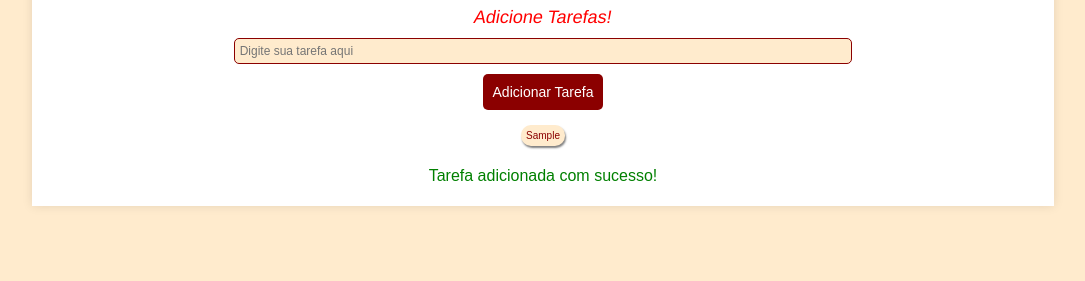
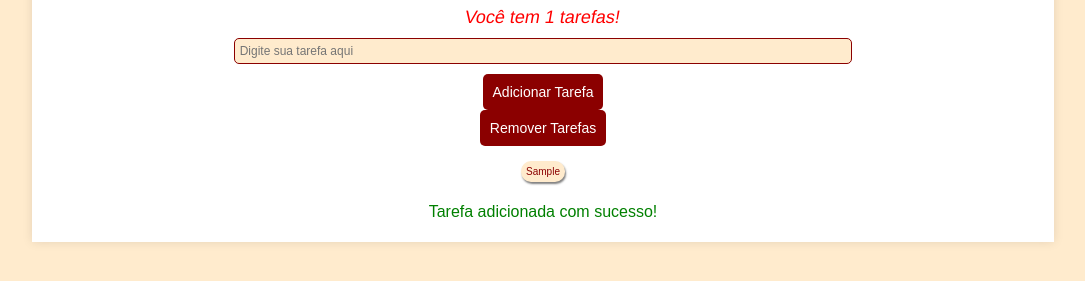
Before and after one commit to IagoHTB/Atividades_DEWFE, a plain HTML site: page Atividade 29.05/index.html in a window 1280 px wide. Both pictures are taken after typing "Sample" into the empty fields and a click on the button "Adicionar Tarefa". Shown: the part 63-344 px from the top of the page, without its empty margins (97-1182 px from the left). Drawn offline with Linux system fonts and the light colour scheme.

Commit message:
Atualizado

```diff
--- a/Atividade 29.05/index.html
+++ b/Atividade 29.05/index.html
@@ -15,6 +15,7 @@
         <div class="saudacao" id="mensagem_saudacao">Adicione Tarefas!</div>
         <input type="text" id="tarefa_input" placeholder="Digite sua tarefa aqui">
         <button id="adicionar_tarefa" onclick="adicionarTarefa()">Adicionar Tarefa</button>
+        <button id="remover_tarefas" onclick="removerTarefas()">Remover Tarefas</button>
 
         <ul id="lista_tarefas"></ul>
         <p id="mensagem"></p>
--- a/Atividade 29.05/script.js
+++ b/Atividade 29.05/script.js
@@ -1,7 +1,10 @@
+let contador = 0;
+
 function adicionarTarefa() {
     const inputElement = document.getElementById('tarefa_input');
     const mensagemElement = document.getElementById('mensagem');
     const listaElement = document.getElementById('lista_tarefas');
+    const saudacaoElement = document.getElementById('mensagem_saudacao');
 
     let tarefa = inputElement.value.trim();
 
@@ -19,5 +22,29 @@ function adicionarTarefa() {
 
     mensagemElement.textContent = "Tarefa adicionada com sucesso!";
     mensagemElement.style.color = 'green';
+    contador++;
+
     inputElement.value = '';
+    saudacaoElement.textContent = `Você tem ${contador} tarefas!`;
 }
+
+function removerTarefas() {
+    const listaElement = document.getElementById('lista_tarefas');
+    const mensagemElement = document.getElementById('mensagem');
+    const saudacaoElement = document.getElementById('mensagem_saudacao');
+
+    if (listaElement) {
+        listaElement.innerHTML = '';
+    }
+
+    contador = 0;
+    mensagemElement.textContent = 'Todas as tarefas foram removidas!';
+    mensagemElement.style.color = 'green';
+    if (saudacaoElement) {
+        saudacaoElement.textContent = 'Adicione Tarefas!';
+    }
+}
+
+function limparLista() {
+    removerTarefas();
+}
```
